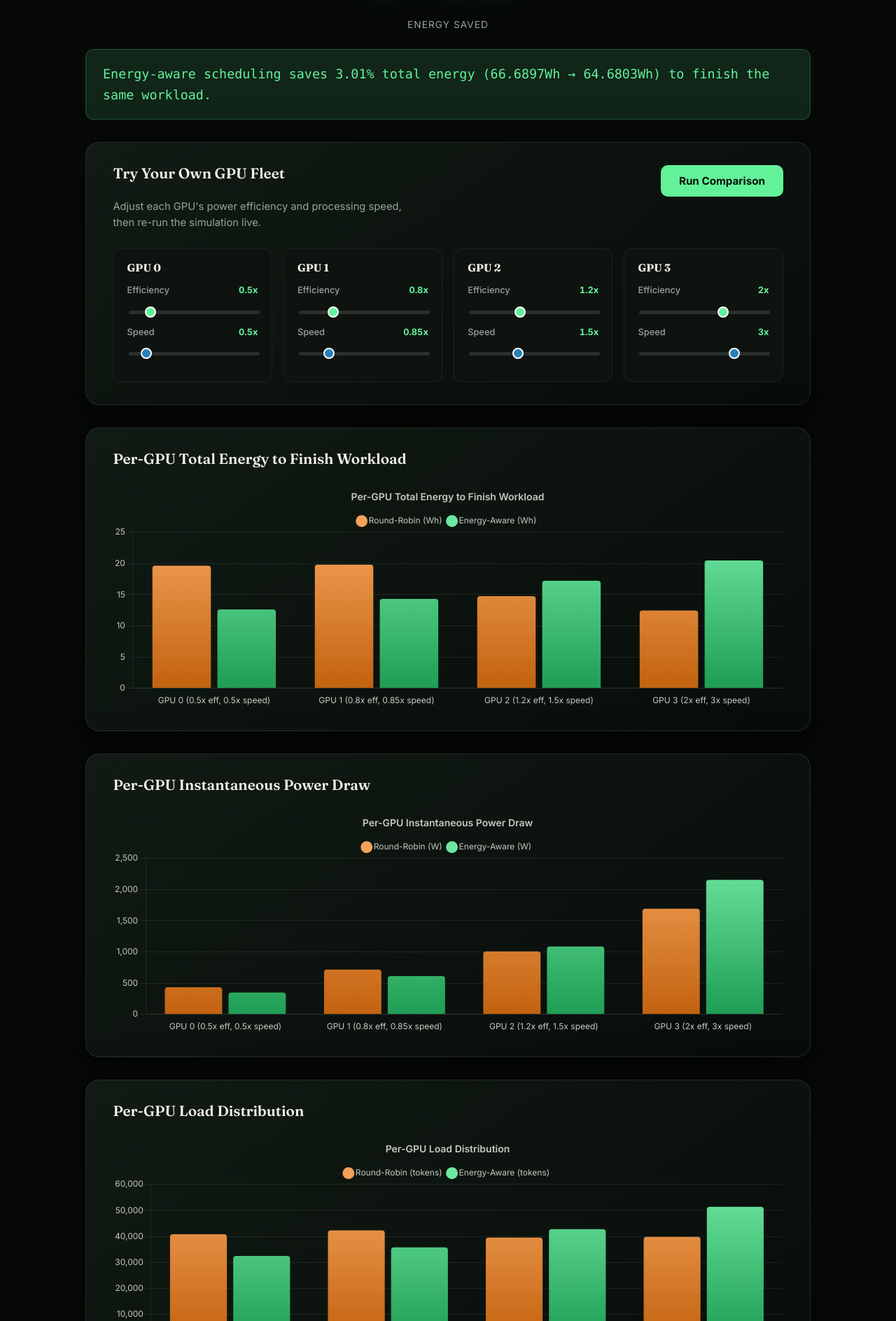
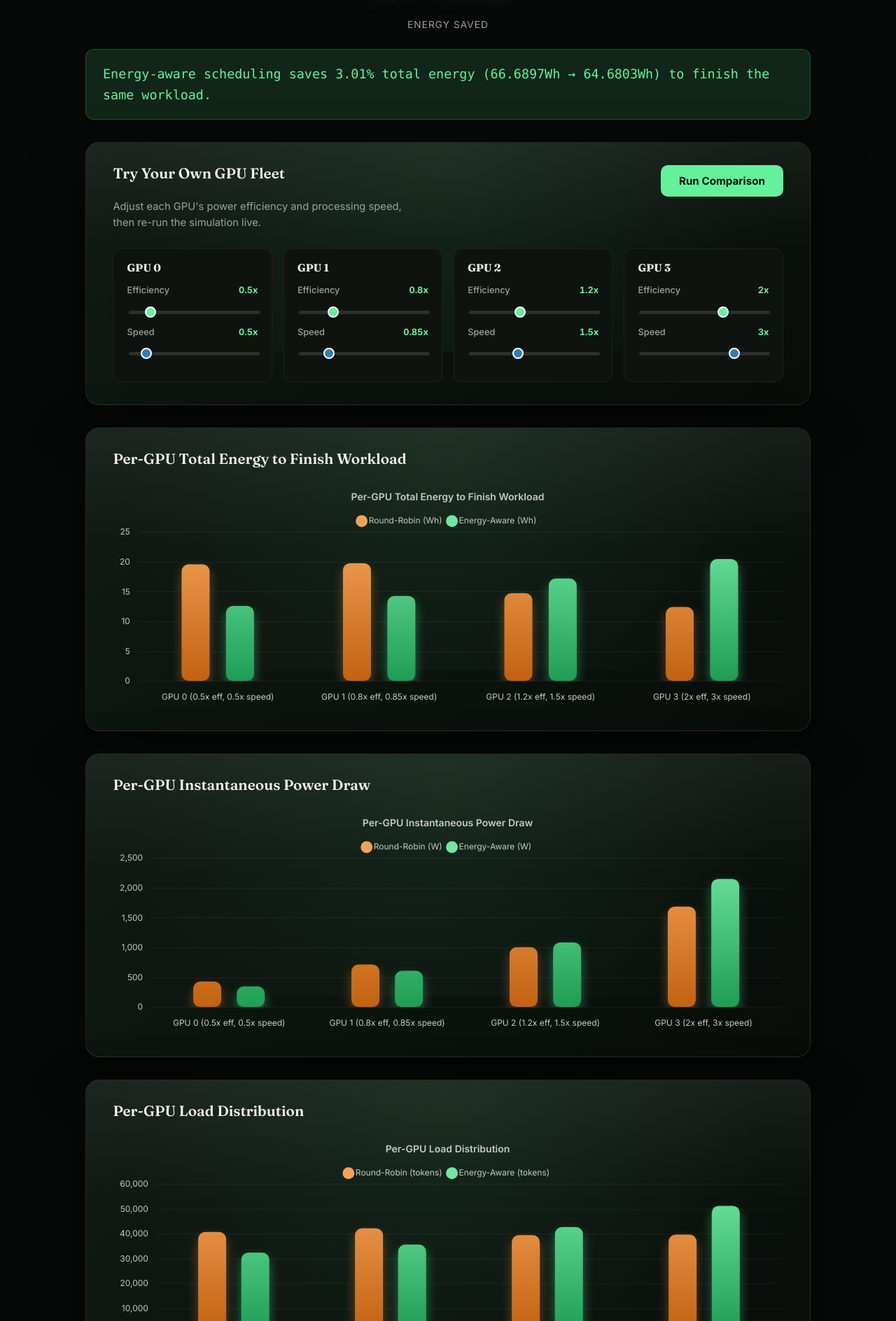
Before and after one commit to raghavshikriwal/energy-aware-llm-scheduler, a Flask app: page / in a window 1280 px wide. Shown: the part 1843-3731 px from the top of the page at 70% size. Run offline with Flask 3, Linux system fonts and the light colour scheme; data comes from the database, SQL or seed files in the repository.

Commit message:
Improve chart styling - glow, rounded bars, glass cards

```diff
--- a/static/dashboard.js
+++ b/static/dashboard.js
@@ -7,7 +7,12 @@
   energyAware: { dark: '#1f9d55', light: '#6ee7a0' },
 };
 
-const CHART_GRID_COLOR = 'rgba(255, 255, 255, 0.08)';
+const CHART_GLOW = {
+  roundRobin: 'rgba(244, 162, 89, 0.35)',
+  energyAware: 'rgba(99, 242, 154, 0.4)',
+};
+
+const CHART_GRID_COLOR = 'rgba(255, 255, 255, 0.05)';
 const CHART_TEXT_COLOR = '#c3c9c2';
 
 // Chart.js renders text/gridlines in black by default — make it match the
@@ -16,6 +21,26 @@
   Chart.defaults.color = CHART_TEXT_COLOR;
   Chart.defaults.borderColor = CHART_GRID_COLOR;
   Chart.defaults.font.family = "'Inter', -apple-system, BlinkMacSystemFont, sans-serif";
+
+  // Soft drop-shadow behind every bar, colored per dataset, so bars read as
+  // lit objects sitting above the panel instead of flat rectangles pasted
+  // onto it. Chart.js has no built-in shadow support, so this plugin sets
+  // the canvas shadow state right before each dataset's bars are drawn,
+  // then clears it immediately after so gridlines/tooltips stay crisp.
+  const barShadowPlugin = {
+    id: 'barShadow',
+    beforeDatasetDraw(chart, args) {
+      const colorKey = args.index === 0 ? 'roundRobin' : 'energyAware';
+      chart.ctx.save();
+      chart.ctx.shadowColor = CHART_GLOW[colorKey];
+      chart.ctx.shadowBlur = 16;
+      chart.ctx.shadowOffsetY = 8;
+    },
+    afterDatasetDraw(chart) {
+      chart.ctx.restore();
+    },
+  };
+  Chart.register(barShadowPlugin);
 }
 
 // Builds (and caches) a top-to-bottom gradient per canvas+color pair so
@@ -216,6 +241,16 @@
   return {
     responsive: true,
     maintainAspectRatio: false,
+    // Slimmer, more evenly spaced bars read as deliberate data-viz rather
+    // than default-width filler blocks.
+    datasets: {
+      bar: {
+        categoryPercentage: 0.55,
+        barPercentage: 0.85,
+        maxBarThickness: 40,
+        borderSkipped: false,
+      },
+    },
     animation: {
       duration: 800,
       easing: 'easeOutQuart',
@@ -237,8 +272,17 @@
       },
     },
     scales: {
-      y: { beginAtZero: true, grid: { color: CHART_GRID_COLOR }, ticks: { color: CHART_TEXT_COLOR } },
-      x: { grid: { display: false }, ticks: { color: CHART_TEXT_COLOR } },
+      y: {
+        beginAtZero: true,
+        grid: { color: CHART_GRID_COLOR, drawTicks: false },
+        border: { display: false },
+        ticks: { color: CHART_TEXT_COLOR, padding: 10 },
+      },
+      x: {
+        grid: { display: false },
+        border: { display: false },
+        ticks: { color: CHART_TEXT_COLOR, padding: 8 },
+      },
     },
   };
 }
@@ -255,14 +299,14 @@
           data: data.round_robin.gpus.map(g => g.total_energy_wh),
           backgroundColor: (ctx) => getBarGradient(ctx.chart, 'roundRobin'),
           hoverBackgroundColor: CHART_PALETTE.roundRobin.light,
-          borderRadius: 4,
+          borderRadius: 10,
         },
         {
           label: 'Energy-Aware (Wh)',
           data: data.energy_aware.gpus.map(g => g.total_energy_wh),
           backgroundColor: (ctx) => getBarGradient(ctx.chart, 'energyAware'),
           hoverBackgroundColor: CHART_PALETTE.energyAware.light,
-          borderRadius: 4,
+          borderRadius: 10,
         },
       ],
     },
@@ -282,14 +326,14 @@
           data: data.round_robin.gpus.map(g => g.energy_watts),
           backgroundColor: (ctx) => getBarGradient(ctx.chart, 'roundRobin'),
           hoverBackgroundColor: CHART_PALETTE.roundRobin.light,
-          borderRadius: 4,
+          borderRadius: 10,
         },
         {
           label: 'Energy-Aware (W)',
           data: data.energy_aware.gpus.map(g => g.energy_watts),
           backgroundColor: (ctx) => getBarGradient(ctx.chart, 'energyAware'),
           hoverBackgroundColor: CHART_PALETTE.energyAware.light,
-          borderRadius: 4,
+          borderRadius: 10,
         },
       ],
     },
@@ -309,14 +353,14 @@
           data: data.round_robin.gpus.map(g => g.load),
           backgroundColor: (ctx) => getBarGradient(ctx.chart, 'roundRobin'),
           hoverBackgroundColor: CHART_PALETTE.roundRobin.light,
-          borderRadius: 4,
+          borderRadius: 10,
         },
         {
           label: 'Energy-Aware (tokens)',
           data: data.energy_aware.gpus.map(g => g.load),
           backgroundColor: (ctx) => getBarGradient(ctx.chart, 'energyAware'),
           hoverBackgroundColor: CHART_PALETTE.energyAware.light,
-          borderRadius: 4,
+          borderRadius: 10,
         },
       ],
     },
--- a/static/style.css
+++ b/static/style.css
@@ -720,12 +720,46 @@
 }
 
 .chart-card {
+  position: relative;
   background: linear-gradient(145deg, rgba(18, 28, 21, 0.94), rgba(8, 13, 10, 0.96));
   border: 1px solid var(--color-border);
   border-radius: var(--radius-lg);
   box-shadow: var(--shadow-soft);
   padding: 2rem clamp(1.25rem, 3vw, 2.5rem);
   margin-bottom: 2rem;
+  overflow: hidden;
+  transition: transform 0.25s ease-out, border-color 0.25s ease-out, box-shadow 0.25s ease-out;
+}
+
+.chart-card::before {
+  content: "";
+  position: absolute;
+  inset: 0;
+  background: linear-gradient(180deg, rgba(255, 255, 255, 0.05), transparent 40%);
+  pointer-events: none;
+}
+
+.chart-card::after {
+  content: "";
+  position: absolute;
+  top: -60%;
+  left: 50%;
+  width: 140%;
+  height: 140%;
+  transform: translateX(-50%);
+  background: radial-gradient(circle, rgba(99, 242, 154, 0.08), transparent 60%);
+  pointer-events: none;
+}
+
+.chart-card:hover {
+  transform: translateY(-2px);
+  border-color: rgba(99, 242, 154, 0.25);
+  box-shadow: 0 30px 90px rgba(0, 0, 0, 0.4), 0 0 0 1px rgba(99, 242, 154, 0.08);
+}
+
+.chart-card > * {
+  position: relative;
+  z-index: 1;
 }
 
 .chart-title {
@@ -1073,15 +1107,16 @@
   pointer-events: none;
   opacity: 0;
   transform: translate(-50%, calc(-100% - 10px));
-  background: rgba(15, 21, 18, 0.92);
-  backdrop-filter: blur(6px);
-  border: 1px solid rgba(74, 222, 128, 0.3);
-  border-radius: 8px;
-  padding: 0.6rem 0.8rem;
+  background: rgba(10, 16, 12, 0.94);
+  backdrop-filter: blur(10px);
+  border: 1px solid rgba(99, 242, 154, 0.3);
+  border-radius: 10px;
+  padding: 0.65rem 0.85rem;
   font-family: var(--font-mono);
   font-size: 0.78rem;
   color: var(--color-ink);
   white-space: nowrap;
+  box-shadow: 0 12px 30px rgba(0, 0, 0, 0.5);
   transition: opacity 0.1s ease;
   z-index: 5;
 }
```
